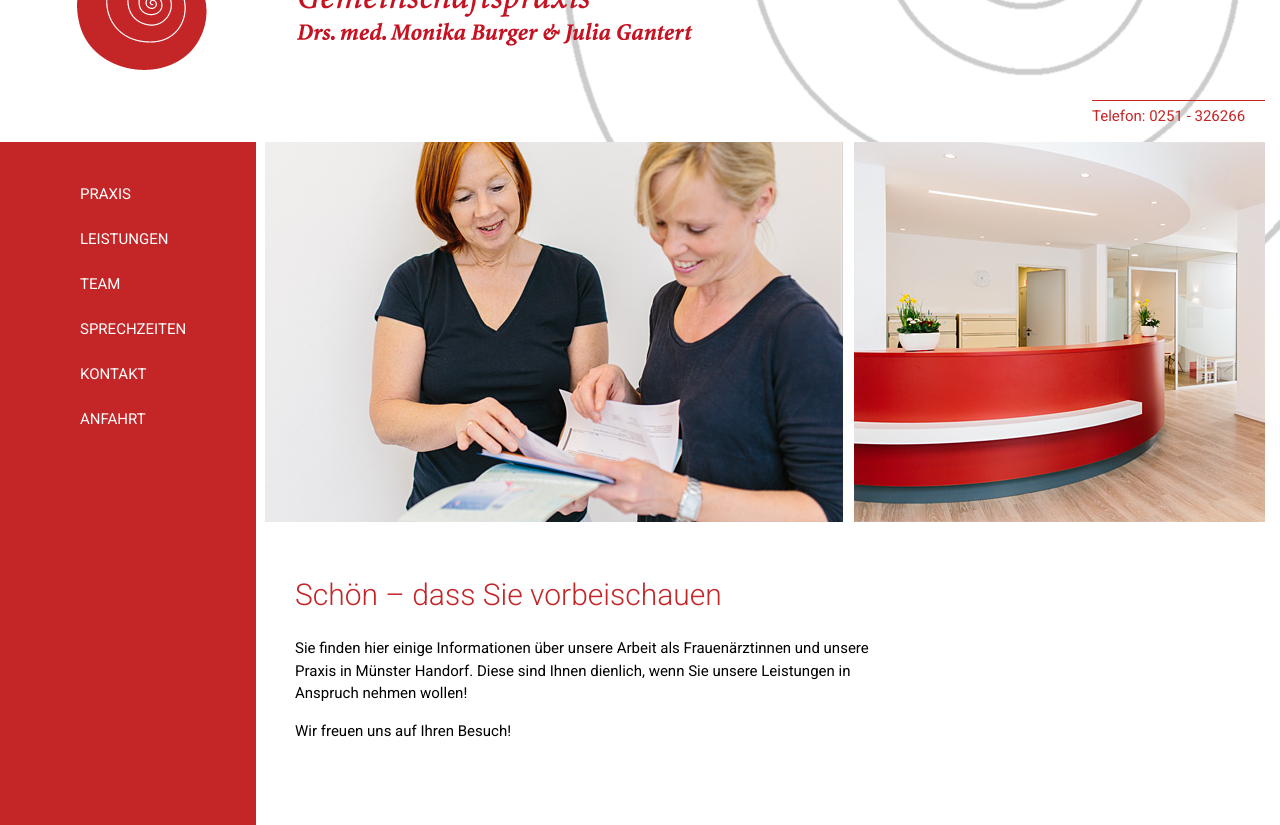
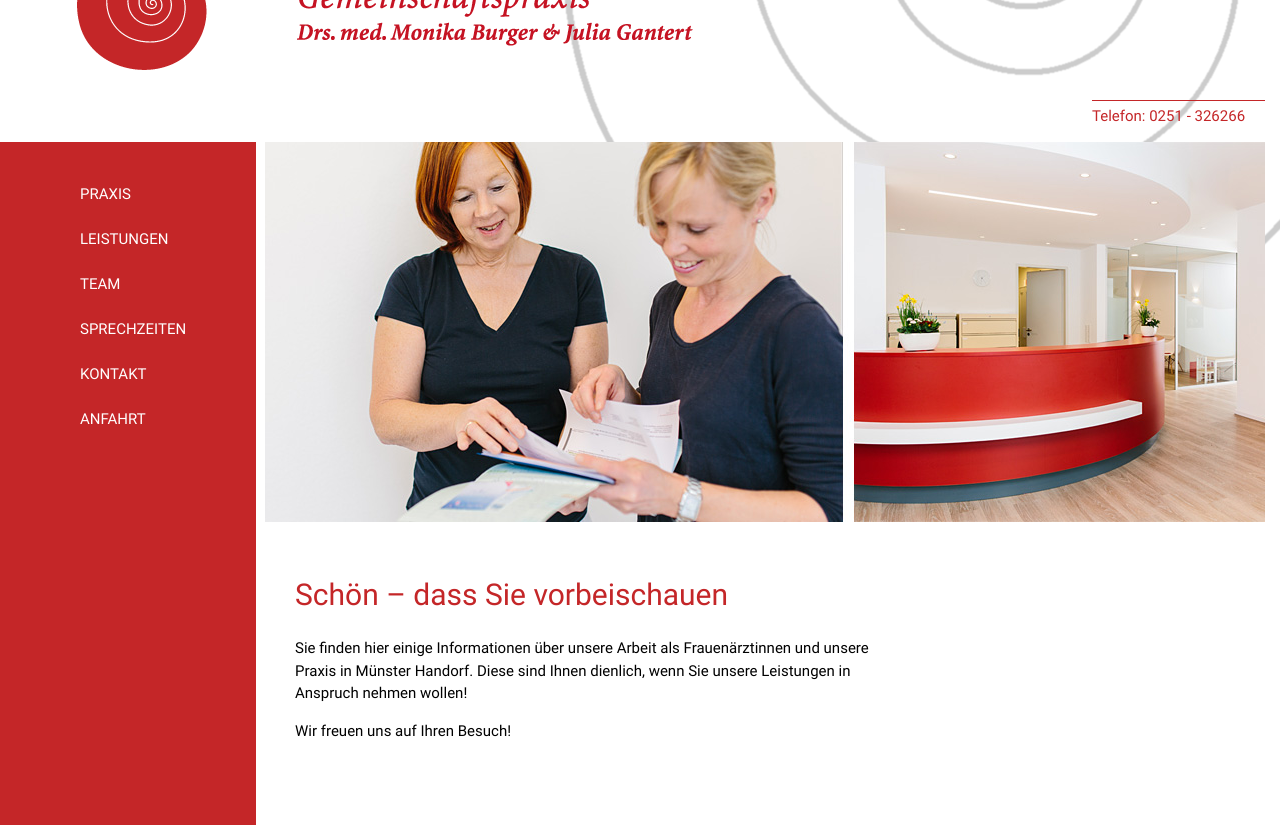
Before and after one commit to drmonikaburger/drmonikaburger.github.com, a Jekyll site: the page built from index.html, in a window 1280 px wide. Shown: the part 135-960 px from the top of the page. Built offline with Jekyll 4.4.1, drawn with Linux system fonts in a browser that asks for light colours.

Commit message:
[DSVGO] do not load font via google fonts

```diff
--- a/anfahrt.html
+++ b/anfahrt.html
@@ -6,8 +6,8 @@ key: "anfahrt"
 <h1>Ihr Weg zu uns</h1>
 
 <div id="anfahrt-map" class="anfahrt-map"></div>
-<link rel="stylesheet" href="{{ "/css/leaflet.css" | prepend: site.baseurl }}">
-<script src="javascript/leaflet.js"></script>
+<link rel="stylesheet" href="/css/leaflet.css">
+<script src="/javascript/leaflet.js"></script>
 <script>
   var anfahrt = L.map('anfahrt-map').setView([51.9874888, 7.697994], 14);
   L.tileLayer('https://api.tiles.mapbox.com/v4/{id}/{z}/{x}/{y}.png?access_token=pk.eyJ1IjoiamFrb2JoaWxkZW4iLCJhIjoiY2psN256ZmtlMDZ4NTNrbXQ4cDRwMWV2aiJ9.KSpj0HrUlOAodd6iLB395Q', {
--- a/css/main.scss
+++ b/css/main.scss
@@ -4,7 +4,16 @@
 
 // ---- typography ----
 
-@import url(https://fonts.googleapis.com/css?family=Roboto:400,300);
+// roboto-regular - latin
+// via https://google-webfonts-helper.herokuapp.com/fonts/roboto?subsets=latin
+@font-face {
+  font-family: 'Roboto';
+  font-style: normal;
+  font-weight: 400;
+  src: local('Roboto'), local('Roboto-Regular'),
+       url('/fonts/roboto-v18-latin-regular.woff2') format('woff2'), /* Chrome 26+, Opera 23+, Firefox 39+ */
+       url('/fonts/roboto-v18-latin-regular.woff') format('woff'); /* Chrome 6+, Firefox 3.6+, IE 9+, Safari 5.1+ */
+}
 
 $base-font-family: 'Roboto', sans-serif;
 $base-font-size:   15px;
```
Also changed, not shown: fonts/roboto-v18-latin-regular.ttf (added), fonts/roboto-v18-latin-regular.woff (added), fonts/roboto-v18-latin-regular.woff2 (added), 2 other files.
